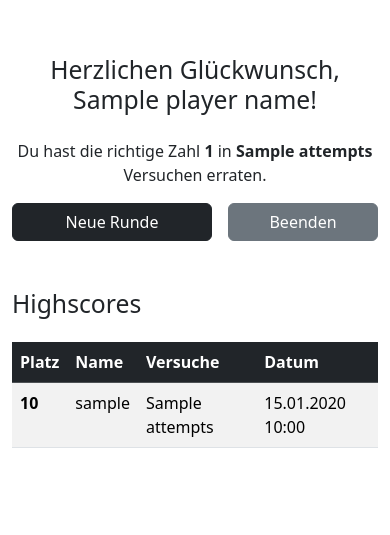
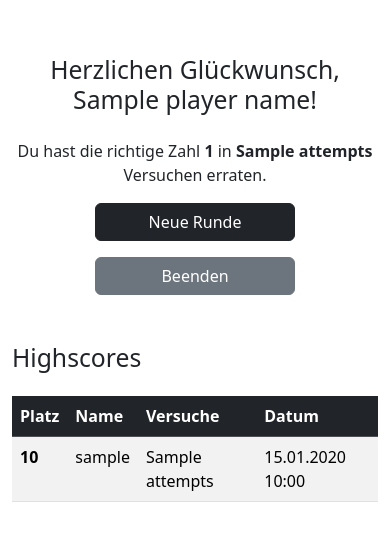
Before and after one commit to ohayentbs1/Zahlenraten, a Flask app: template templates/win.html in a window 390 px wide. Shown: the part 50-585 px from the top of the page. Run offline with Flask 3, Linux system fonts and the light colour scheme; the template is opened without the code that fills it: most values are stand-ins (such as "Sample title", 1, 10 or a date in 2020); some libraries are stand-ins or nearby versions.

Commit message:
[FEAT]: add responsive design for win page

```diff
--- a/templates/win.html
+++ b/templates/win.html
@@ -6,12 +6,12 @@
 <div class="container pt-2 pb-5 text-center mt-5">
     <h2 class="mb-4">Herzlichen Glückwunsch, {{ player_name }}!</h2>
     <p>Du hast die richtige Zahl <strong>{{ target_number }}</strong> in <strong>{{ attempts }}</strong> Versuchen erraten.</p>
-    <div class="d-flex justify-content-center gap-3">
-        <form method="post" action="{{ url_for('new_try') }}">
-            <button type="submit" class="btn btn-dark"  style="width: 200px;">Neue Runde</button>
+    <div class="d-flex flex-column flex-sm-row align-items-center justify-content-center gap-3">
+        <form method="post" action="{{ url_for('new_try') }}" class="w-100" style="max-width: 200px;">
+            <button type="submit" class="btn btn-dark w-100">Neue Runde</button>
         </form>
 
-        <a href="{{ url_for('index') }}" class="btn btn-secondary" style="width: 200px;">Beenden</a>
+        <a href="{{ url_for('index') }}" class="btn btn-secondary w-100" style="max-width: 200px;">Beenden</a>
     </div>
 
 </div>
```
